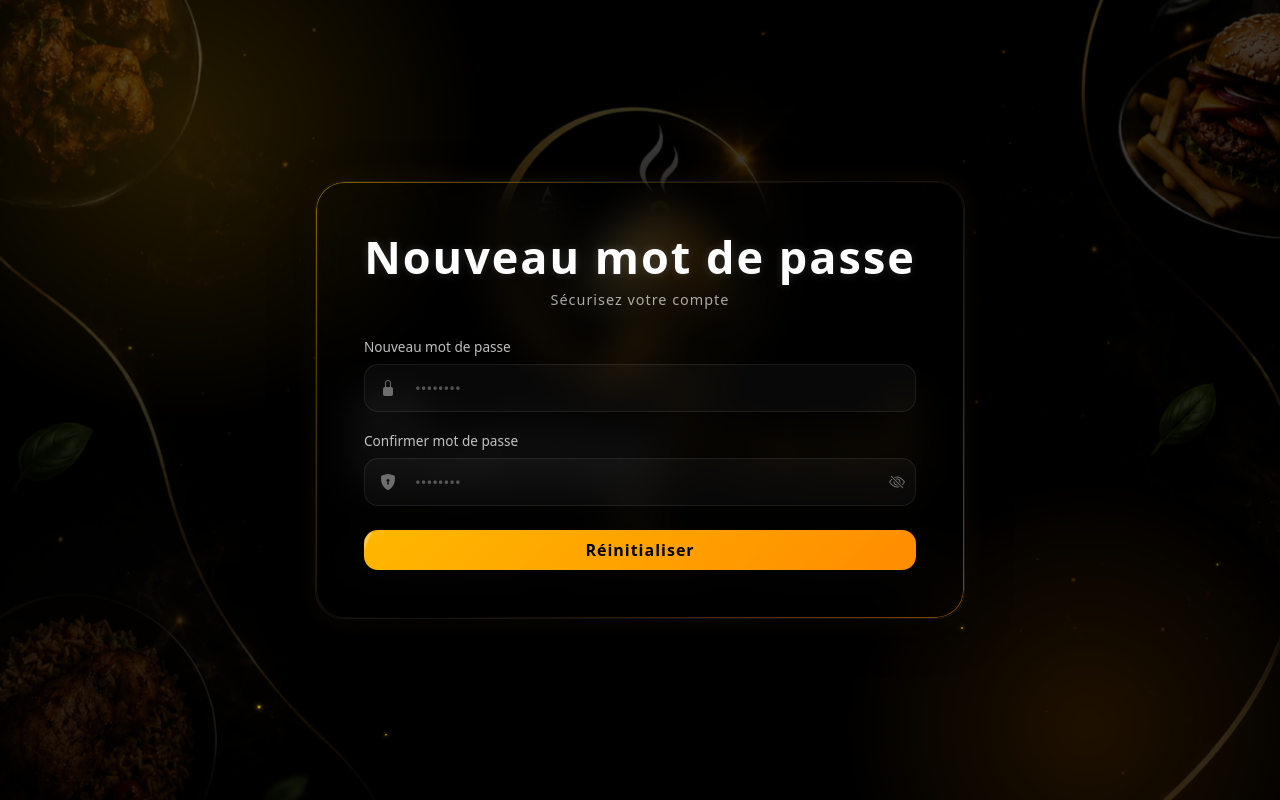
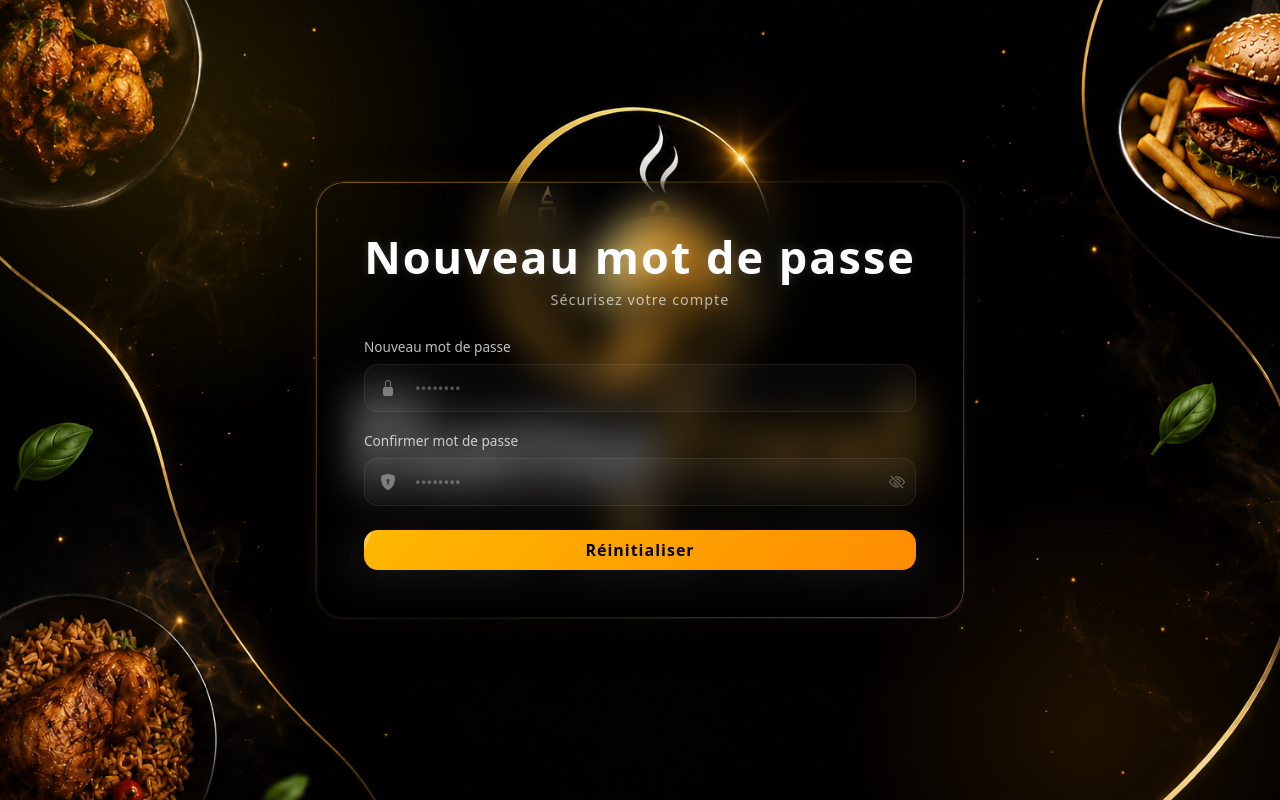
Before and after one commit to Kiassou/bamafood_web, an Angular app: page /bamafood_web/reset-password in a window 1280 px wide. Built offline with nearby package versions, Linux system fonts and the light colour scheme.

Commit message:
2e commit BamaFood

```diff
--- a/src/app/features/auth/forgot-password/forgot-password.css
+++ b/src/app/features/auth/forgot-password/forgot-password.css
@@ -34,7 +34,7 @@ body {
 
     background:
         linear-gradient(rgba(0, 0, 0, 0.75), rgba(0, 0, 0, 0.85)),
-        url("assets/images/bamafood_splash.png");
+        url("/assets/images/bamafood_splash.png");
 
     background-size: cover;
     background-position: center;
--- a/src/app/features/auth/forgot-password/forgot-password.html
+++ b/src/app/features/auth/forgot-password/forgot-password.html
@@ -1,4 +1,5 @@
-<div class="bg-animation"></div>
+<div class="bg-animation" style="background-image: url('assets/images/bamafood_splash.png');">
+</div>
 
 <div class="particles">
     <span></span><span></span><span></span><span></span><span></span>
--- a/src/app/features/auth/login/login.html
+++ b/src/app/features/auth/login/login.html
@@ -1,7 +1,7 @@
 <!-- Background -->
 
-<div class="bg-animation"
-style="background-image: url('assets/images/bamafood_splash.png');"></div>
+<div class="bg-animation" style="background-image: url('assets/images/bamafood_splash.png');">
+</div>
 
 <!-- Particles -->
 
--- a/src/app/features/auth/register/register.html
+++ b/src/app/features/auth/register/register.html
@@ -1,4 +1,6 @@
-<div class="bg-animation"></div>
+<div class="bg-animation"
+style="background-image: url('assets/images/bamafood_splash.png');">
+</div>
 
 <div class="particles">
     <span></span><span></span><span></span><span></span><span></span>
--- a/src/app/features/auth/reset-password/reset-password.html
+++ b/src/app/features/auth/reset-password/reset-password.html
@@ -1,4 +1,6 @@
-<div class="bg-animation"></div>
+<div class="bg-animation"
+style="background-image: url('assets/images/bamafood_splash.png');">
+</div>
 
 <div class="particles">
     <span></span><span></span><span></span><span></span><span></span>
--- a/src/app/features/auth/splash/splash.html
+++ b/src/app/features/auth/splash/splash.html
@@ -1,5 +1,5 @@
 <div class="splash-container"
-style="background-image: url('./assets/images/bamafood_splash.png');">
+style="background-image: url('assets/images/bamafood_splash.png');">
   <div class="overlay"></div>
 
   <div class="content">
--- a/src/app/features/auth/verify-otp/verify-otp.html
+++ b/src/app/features/auth/verify-otp/verify-otp.html
@@ -1,4 +1,6 @@
-<div class="bg-animation"></div>
+<div class="bg-animation"
+style="background-image: url('assets/images/bamafood_splash.png');">
+</div>
 
 <div class="container min-vh-100 d-flex justify-content-center align-items-center">
 
--- a/src/app/features/auth/verify-pin/verify-pin.html
+++ b/src/app/features/auth/verify-pin/verify-pin.html
@@ -1,4 +1,6 @@
-<div class="bg-animation"></div>
+<div class="bg-animation"
+style="background-image: url('assets/images/bamafood_splash.png');">
+</div>
 
 <div class="particles">
   <span *ngFor="let p of [1,2,3,4,5,6,7,8,9,10]"></span>
```
